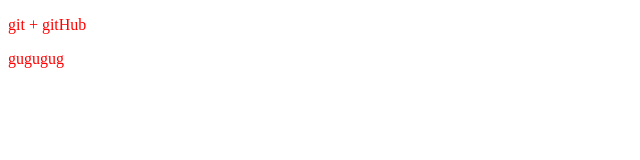
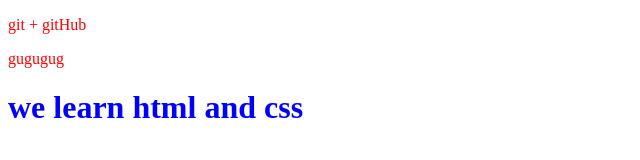
Before and after one commit to yegor25/Yegor_Lesnichiy, a plain HTML site: page index.html in a window 1280 px wide. Shown: the whole page, without its empty margins (0-640 px from the left). Drawn offline with Linux system fonts and the light colour scheme; files that its build step writes are made by us from their sources.

Commit message:
second changes

```diff
--- a/index.html
+++ b/index.html
@@ -10,5 +10,6 @@
      <body>
          <p>git + gitHub</p>
 <p>gugugug</p>
+<h1>we learn html and css</h1>
          </body>
  </html>
--- a/main.css
+++ b/main.css
@@ -1,2 +1,3 @@
 body{color:white;}
 p{color:red;}
+h1{color:blue;}
```
